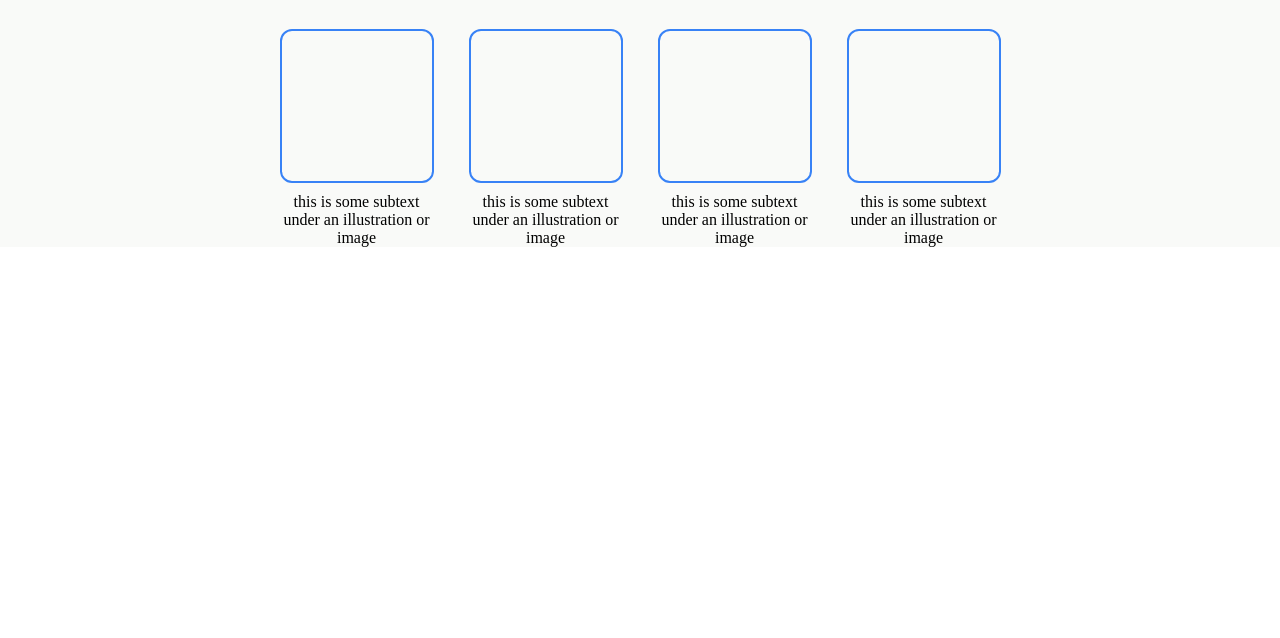
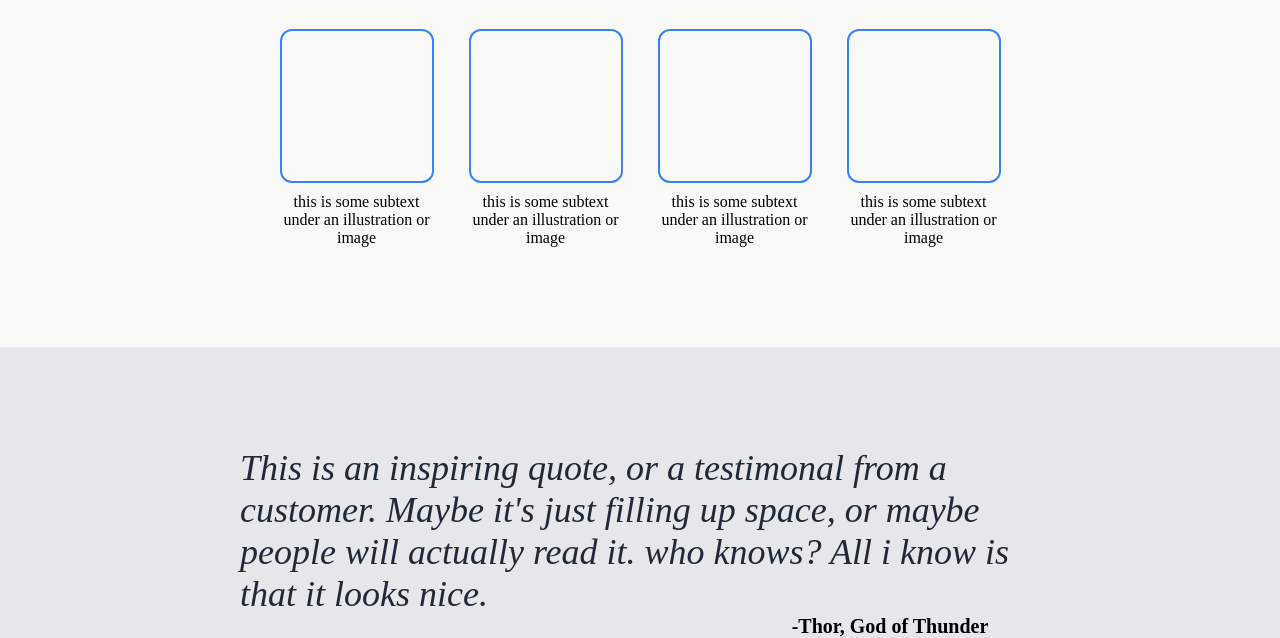
Before and after one commit to AHE04/landing-page, a plain HTML site: page index.html in a window 1280 px wide. Shown: the part 591-1229 px from the top of the page. Before the commit the page ends 838 px from the top, so only its background shows below. Drawn offline with Linux system fonts and the light colour scheme.

Commit message:
made third section

```diff
--- a/index.html
+++ b/index.html
@@ -112,6 +112,18 @@
 
     <div class="third">
 
+        <div class="quote">
+           <i> This is an inspiring quote, or a testimonal from a customer.
+            Maybe it's just filling up space,
+            or maybe people will actually read it. who knows?
+            All i know is that it looks nice.</i>
+
+        </div>
+
+        <div class="author">
+           <b> -Thor, God of Thunder </b>
+        </div>
+
     </div>
 
 
--- a/style.css
+++ b/style.css
@@ -155,4 +155,30 @@ padding-top: 5px;
     padding-top: 10px;
     width: 150px;
     text-align: center;
+    padding-bottom: 100px;
 }
+
+.third {
+    background-color: #E5E7EB ;
+    display: flex;
+    justify-content: center;
+    align-items: center;
+    flex-direction: column;
+}
+
+.quote {
+    color: #1F2937 ;
+    font-size: 36px;
+    width: 800px;
+    display: flex;
+    justify-content: center;
+    align-items: center;
+    padding: 100px ;
+    padding-bottom: 0px;
+
+}
+
+.author {
+  padding-left: 500px;
+  font-size: 20px;
+}
```
